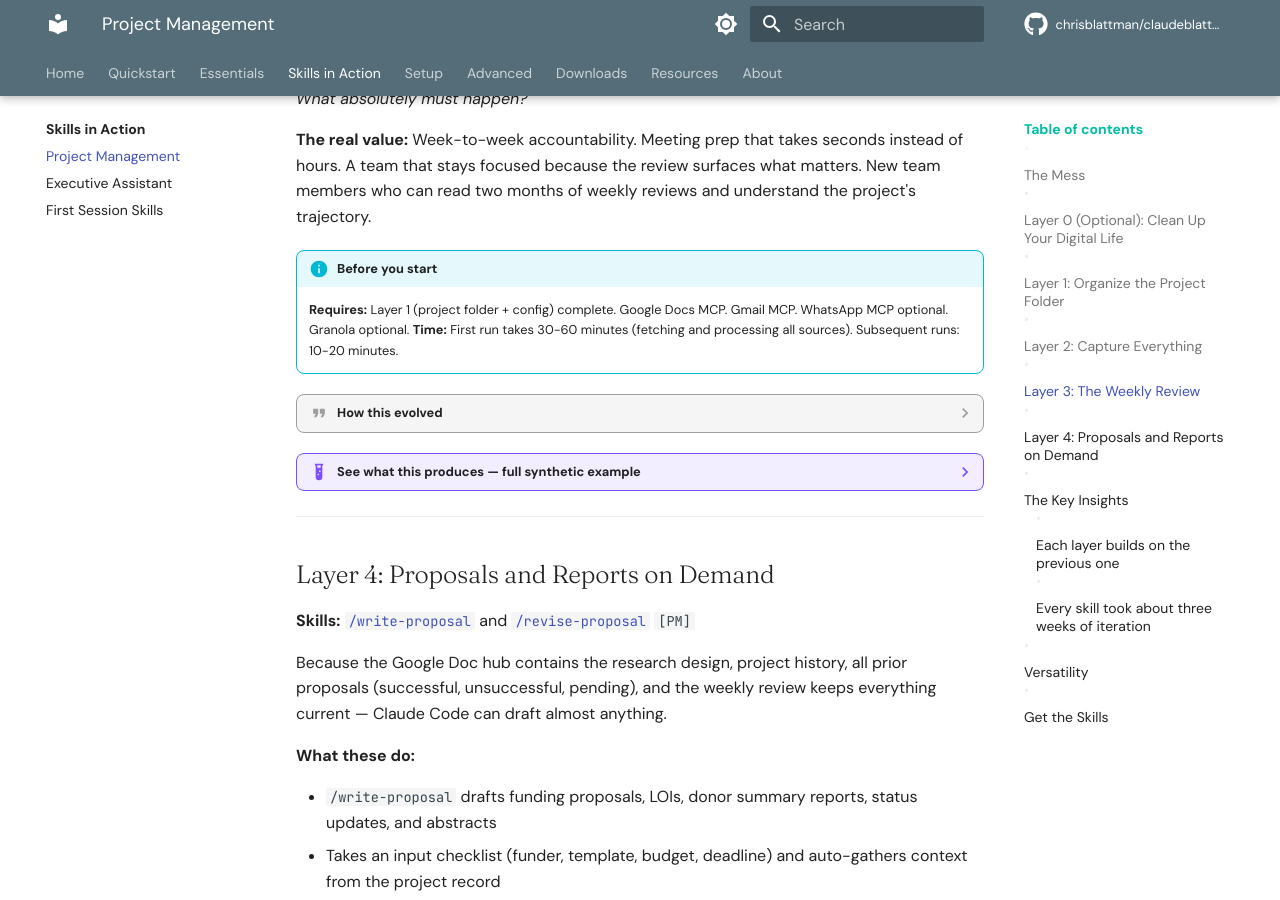
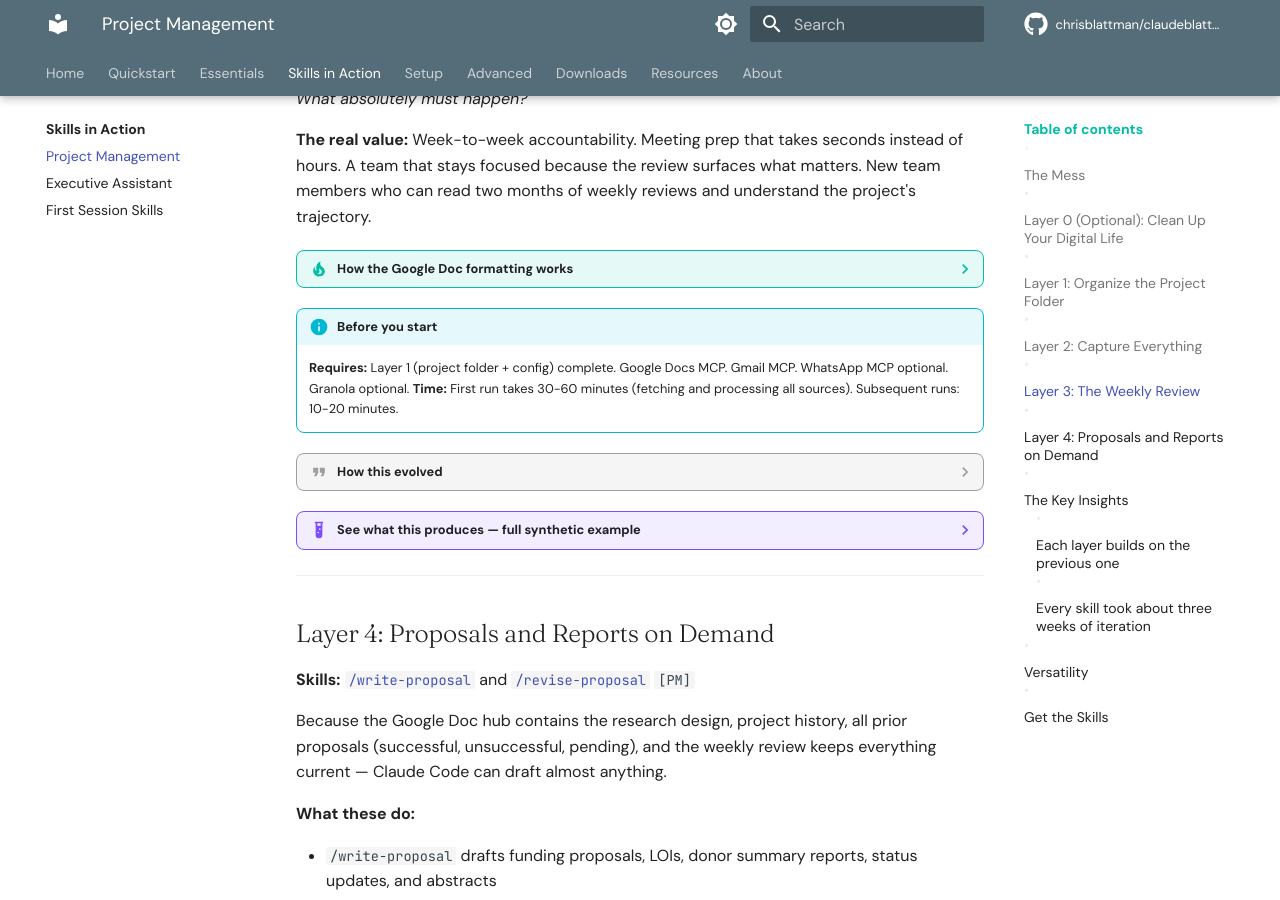
Before and after one commit to XiongfeiLi6/claudeblattman, an MkDocs documentation site: the page built from docs/workflows/project-management.md, in a window 1280 px wide and 900 px high, scrolled down 3637 px. Built offline with MkDocs 1.6.1 and Material for MkDocs 9.7.7, drawn with Linux system fonts in a browser that asks for light colours; comment, search, counter and statistics services are not loaded; part of the change alters nothing that is shown.

Commit message:
Add Google Doc formatting explanation to PM workflow page
Explains how Claude applies heading styles (H1-H3), bold, and italic
programmatically via the API, and sets expectations for the collaborative
first-time formatting process vs. automatic subsequent updates.

Co-Authored-By: Claude Opus 4.6 <noreply@anthropic.com>

```diff
--- a/docs/workflows/project-management.md
+++ b/docs/workflows/project-management.md
@@ -99,6 +99,23 @@ This is where the system comes alive. The weekly review pulls from every source
 The dashboard prioritizes strategic objectives first, then operational objectives that serve them, then everyone's to-do items and critical success factors. It evolved over time to answer the question: *What are the strategic goals? How do this week's tasks serve them? What absolutely must happen?*
 
 **The real value:** Week-to-week accountability. Meeting prep that takes seconds instead of hours. A team that stays focused because the review surfaces what matters. New team members who can read two months of weekly reviews and understand the project's trajectory.
+
+??? tip "How the Google Doc formatting works"
+
+    Claude Code formats your Google Doc programmatically via the API — applying heading styles (H1 for major sections, H2 for subsections, H3 for person names and meeting topics), bold for team member names, and italic for metadata. This means the dashboard structure is consistent every time the weekly review runs.
+
+    **The first time takes some back-and-forth.** When you set up a new project's Google Doc, expect a collaborative process: Claude applies the formatting it can, you review the result and flag what needs adjusting, and Claude refines. Some formatting — like adjusting spacing, tweaking font sizes for emphasis, or fixing paragraph breaks where content ran together — is easier to do manually in the Google Doc than to program via the API. This is normal. Think of the first formatting pass as calibration.
+
+    **After the first time, the structure persists.** When `/weekly-review` overwrites the dashboard each week, it applies the same heading hierarchy and formatting rules. The Google Doc retains its structure across updates. You shouldn't need to reformat manually after the initial setup — though you can always tweak if your preferences change.
+
+    **What Claude handles vs. what you handle:**
+
+    | Claude (automatic) | You (manual, first time only) |
+    |---|---|
+    | Heading styles (H1-H3) for all section headers | Fine-tuning spacing between sections |
+    | Bold for team member names throughout | Adjusting any paragraph breaks that merged during import |
+    | Italic for dates and metadata lines | Custom colors or highlighting for emphasis |
+    | Consistent structure across weekly updates | Tab creation (Claude can't create tabs via API) |
 
 !!! info "Before you start"
     **Requires:** Layer 1 (project folder + config) complete. Google Docs MCP. Gmail MCP. WhatsApp MCP optional. Granola optional.
```
